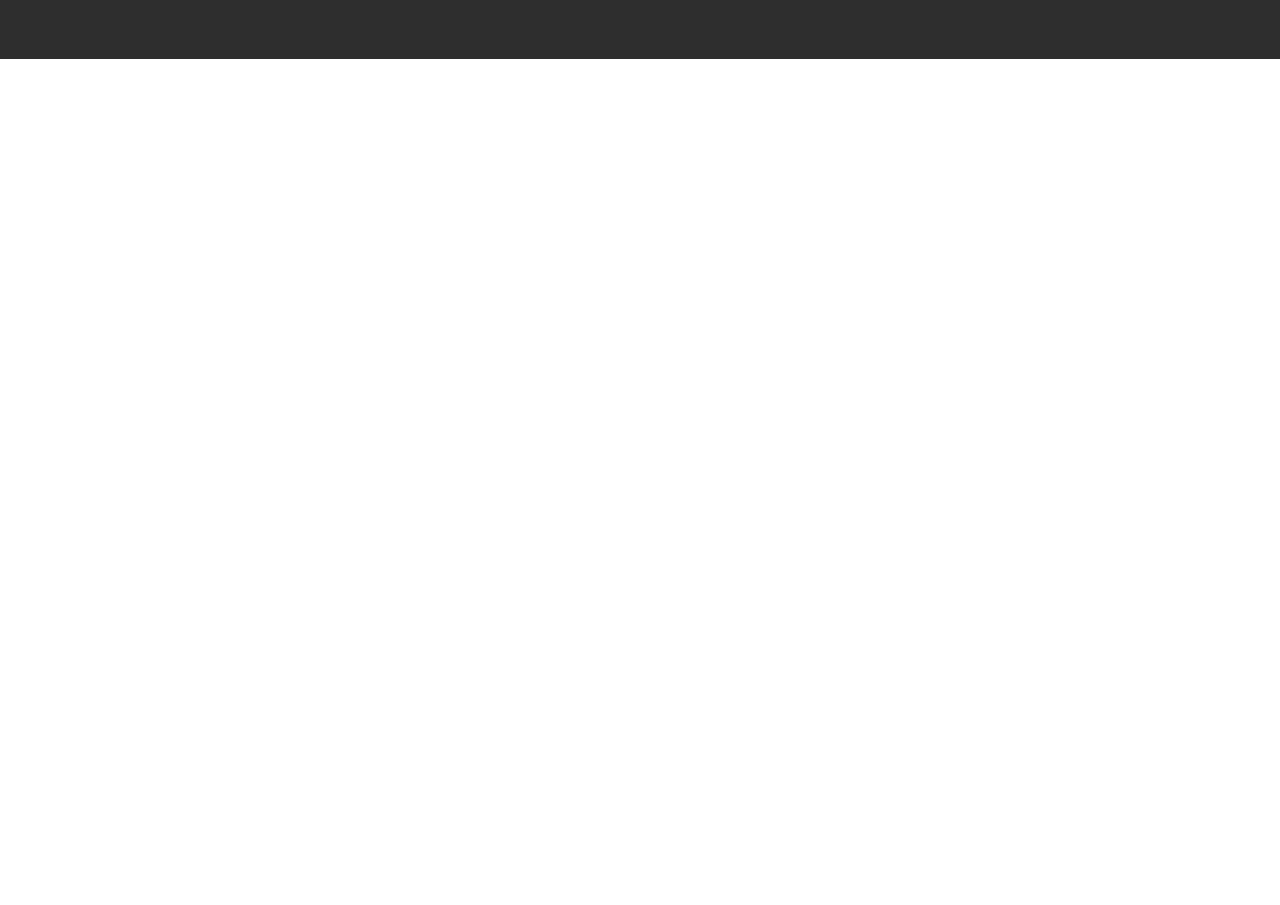
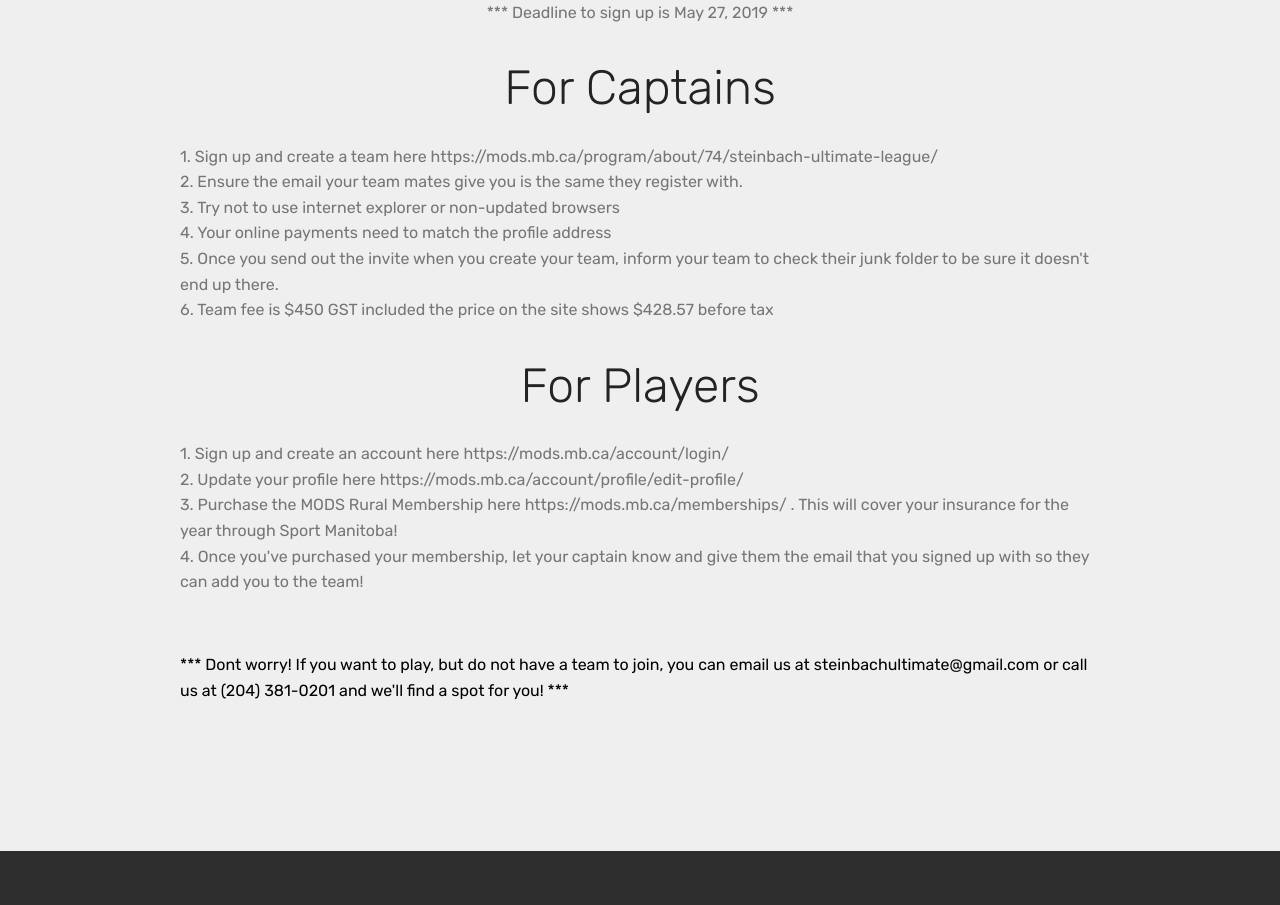
Before and after one commit to jnguyen1990/steinbachultimate, a plain HTML site: page index.html in a window 1280 px wide. Shown: the part 972-1877 px from the top of the page. Before the commit the page ends 1031 px from the top, so only its background shows below. Drawn offline with Linux system fonts and the light colour scheme; files whose address does not match are found by name.

Commit message:
add how to sign up

```diff
--- a/assets/images/hashes.json
+++ b/assets/images/hashes.json
@@ -1 +1 @@
-{"3RUNQdiNtuWUC4J1z/3IjA==":"6209207800_6625b19699_o-1600x1067.jpg","Y8NEXFyrJDDEv43jViLaiQ==":"6209207800_6625b19699_o-1-1600x1067.jpg","Cf4j5SMaqf/DQBloeymHPw==":"sul_mainlogo_reverse.svg","colF/Z38bZ63sTcZ1MBDTQ==":"sul_mainlogo_reverse-1.svg","fAvJtESR6a8g2rDNoGnD8g==":"sul_mainlogo_url_reverse.svg","vkymrbkQ+NdjybH/A3LVbA==":"sul_mainlogo_url_reverse-1-502x225.png","fej6KCniBcX9RVAJxafjVw==":"6209207800_6625b19699_o-2-1600x1067.jpg"}
+{"3RUNQdiNtuWUC4J1z/3IjA==":"6209207800_6625b19699_o-1600x1067.jpg","Y8NEXFyrJDDEv43jViLaiQ==":"6209207800_6625b19699_o-1-1600x1067.jpg","Cf4j5SMaqf/DQBloeymHPw==":"sul_mainlogo_reverse.svg","colF/Z38bZ63sTcZ1MBDTQ==":"sul_mainlogo_reverse-1.svg","fAvJtESR6a8g2rDNoGnD8g==":"sul_mainlogo_url_reverse.svg","vkymrbkQ+NdjybH/A3LVbA==":"sul_mainlogo_url_reverse-1-502x225.png","fej6KCniBcX9RVAJxafjVw==":"6209207800_6625b19699_o-2-1600x1067.jpg","UAc7kepzJPkrSn4uqTRvmw==":"background4.jpg"}
--- a/assets/mobirise/css/mbr-additional.css
+++ b/assets/mobirise/css/mbr-additional.css
@@ -1785,6 +1785,18 @@ body {
 .cid-qTkA127IK8 {
   background-image: url("../../../assets/images/6209207800-6625b19699-o-2-1600x1067.jpg");
 }
+.cid-rpmefIpZzf {
+  padding-top: 90px;
+  padding-bottom: 90px;
+  background-color: #efefef;
+}
+.cid-rpmefIpZzf P {
+  color: #767676;
+}
+.cid-rpmefIpZzf .mbr-text,
+.cid-rpmefIpZzf .mbr-section-btn {
+  text-align: left;
+}
 .cid-qTkAaeaxX5 {
   padding-top: 60px;
   padding-bottom: 60px;
--- a/index.html
+++ b/index.html
@@ -51,7 +51,7 @@
             <ul class="navbar-nav nav-dropdown nav-right" data-app-modern-menu="true"><li class="nav-item">
                     <a class="nav-link link text-white display-4" href="https://mods.mb.ca/" target="_blank">
                         </a>
-                </li><li class="nav-item"><a class="nav-link link text-white display-4" href="https://mods.mb.ca/" target="_blank">
+                </li><li class="nav-item"><a class="nav-link link text-white display-4" href="index.html#header16-b" target="_blank">How to Sign Up</a></li><li class="nav-item"><a class="nav-link link text-white display-4" href="https://mods.mb.ca/" target="_blank">
 
                         MODS</a></li><li class="nav-item"><a class="nav-link link text-white display-4" href="https://mods.mb.ca/about/ultimate/" target="_blank">
 
@@ -61,7 +61,7 @@
     </nav>
 </section>
 
-<section class="engine"><a href="https://mobirise.info/m">free website design templates</a></section><section class="cid-qTkA127IK8 mbr-fullscreen mbr-parallax-background" id="header2-1">
+<section class="engine"><a href="https://mobirise.info/l">free web templates</a></section><section class="cid-qTkA127IK8 mbr-fullscreen mbr-parallax-background" id="header2-1">
 
 
 
@@ -70,7 +70,7 @@
     <div class="container align-center">
         <div class="row justify-content-md-center">
             <div class="mbr-white col-md-10">
-                <h1 class="mbr-section-title mbr-bold pb-3 mbr-fonts-style display-1">COMING SOON!</h1>
+                <h1 class="mbr-section-title mbr-bold pb-3 mbr-fonts-style display-1">Steinbach Ultimate League</h1>
 
 
 
@@ -82,6 +82,37 @@
             <i class="mbri-down mbr-iconfont"></i>
         </a>
     </div>
+</section>
+
+<section class="header1 cid-rpmefIpZzf" id="header16-b">
+
+
+
+
+
+    <div class="container">
+        <div class="row justify-content-md-center">
+            <div class="col-md-10 align-center">
+                <h1 class="mbr-section-title mbr-bold pb-3 mbr-fonts-style display-2"><span style="font-weight: normal;">
+                    How To Sign Up</span></h1>
+                    <p class="mbr-text pb-3 mbr-fonts-style display-7" style="text-align: center;">*** Deadline to sign up is May 27, 2019 ***<br>
+                </p>
+                <h3 class="mbr-section-subtitle mbr-light pb-3 mbr-fonts-style display-2">
+                    For Captains</h3>
+                <p class="mbr-text pb-3 mbr-fonts-style display-7">1. Sign up and create a team here https://mods.mb.ca/program/about/74/steinbach-ultimate-league/<br>2. Ensure the email your team mates give you is the same they register with.<br>3. Try not to use internet explorer or non-updated browsers<br>4. Your online payments need to match the profile address<br>5. Once you send out the invite when you create your team, inform your team to check their junk folder to be sure it doesn't end up there.<br>6. Team fee is $450 GST included the price on the site shows $428.57 before tax<br>
+                </p>
+                <h3 class="mbr-section-subtitle mbr-light pb-3 mbr-fonts-style display-2">
+                    For Players</h3>
+                <p class="mbr-text pb-3 mbr-fonts-style display-7">
+                  1. Sign up and create an account here&nbsp;https://mods.mb.ca/account/login/<br>2. Update your profile here&nbsp;https://mods.mb.ca/account/profile/edit-profile/<br>3. Purchase the MODS Rural Membership here&nbsp;https://mods.mb.ca/memberships/ . This will cover your insurance for the year through Sport Manitoba!<br>4. Once you've purchased your membership, let your captain know and give them the email that you signed up with so they can add you to the team!<br>
+                </p>
+
+                  <p class="mbr-text pb-3 mbr-fonts-style display-7" style="color: #000"><br>*** Dont worry! If you want to play, but do not have a team to join, you can email us at steinbachultimate@gmail.com or call us at (204) 381-0201 and we'll find a spot for you! ***<br><br></p>
+
+            </div>
+        </div>
+    </div>
+
 </section>
 
 <section class="cid-qTkAaeaxX5" id="footer1-2">
```
Also changed, not shown: 1 other file.
